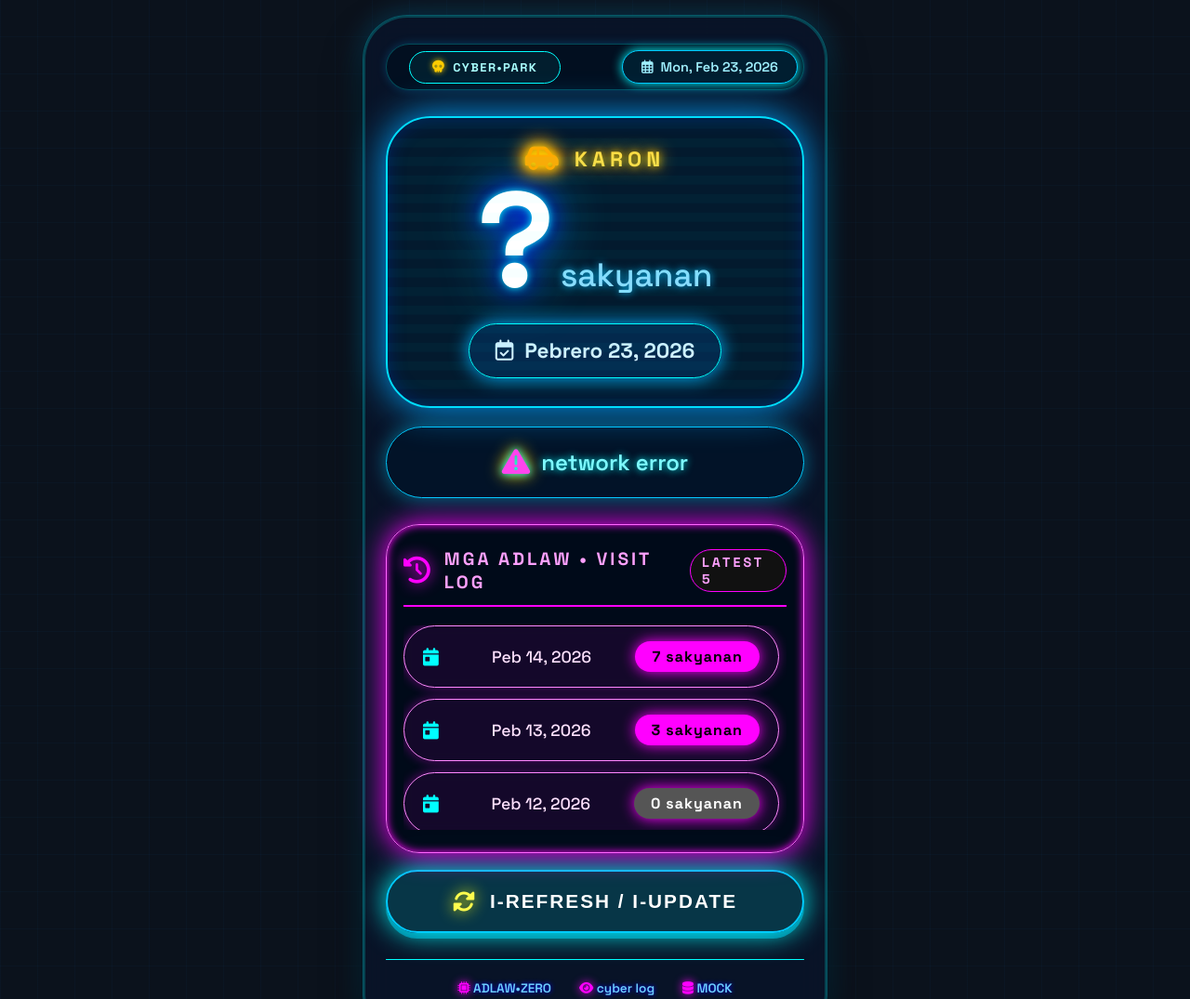
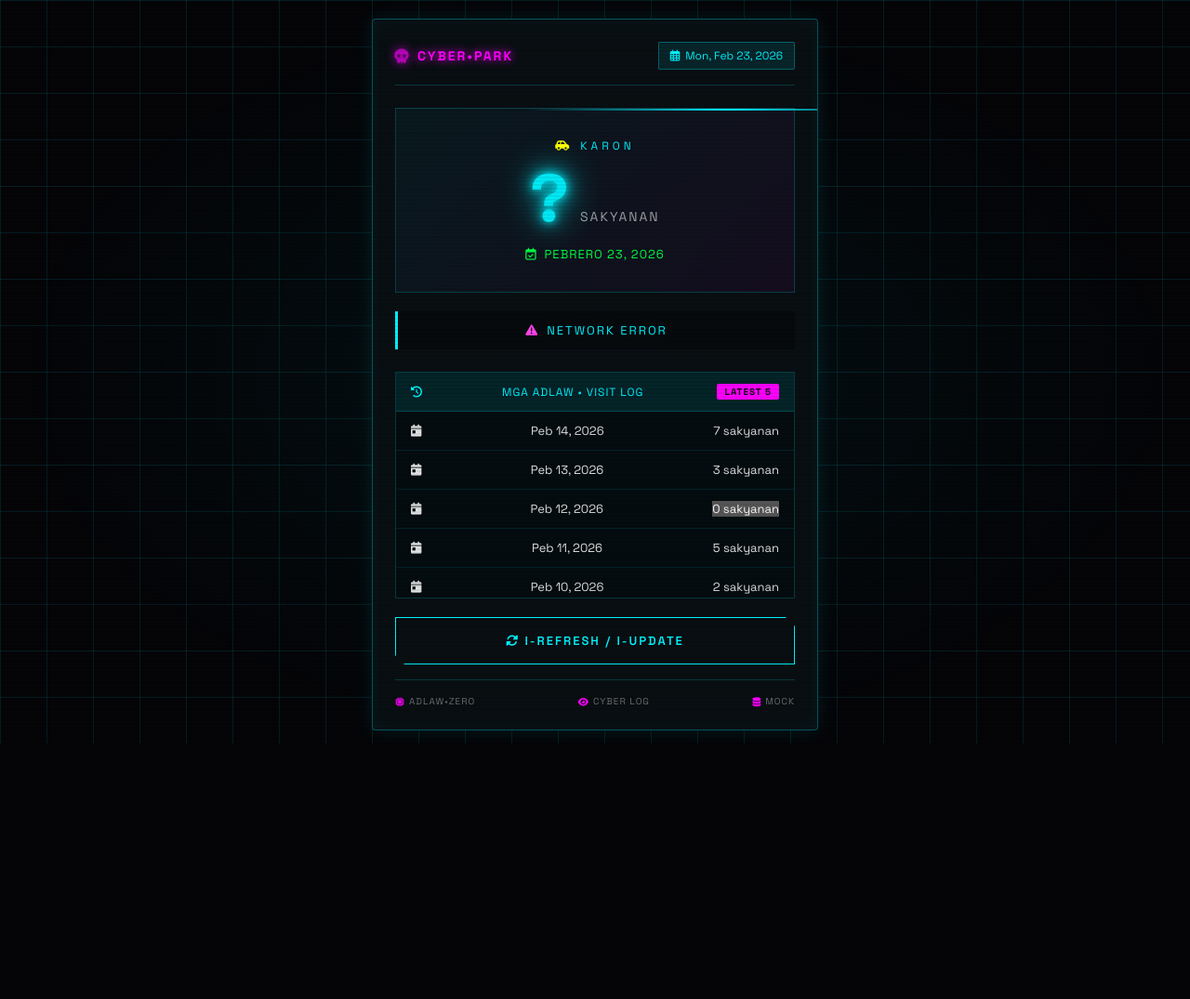
Before and after one commit to Jurlano/IOT, a website: page IOT-PARKING/index.html in a window 1280 px wide. Shown: the top 1075 px of the page at 93% size. After the commit the page ends 806 px from the top, so only its background shows below. Drawn offline with Linux system fonts and the light colour scheme; no server answers.

Commit message:
Update style.css for cyberpunk design enhancements
Refactor CSS for cyberpunk theme and add root variables.

```diff
--- a/IOT-PARKING/style.css
+++ b/IOT-PARKING/style.css
@@ -1,5 +1,15 @@
-/* ===== style.css ===== */
-/* === CYBERPUNK DESIGN · ZERO VISITORS? LISTA NINJA === */
+/* ===== CYBERPUNK ROOT VARIABLES ===== */
+:root {
+    --neon-cyan: #00f3ff;
+    --neon-pink: #ff00ff;
+    --neon-green: #00ff41;
+    --neon-yellow: #ffff00;
+    --dark-bg: #0a0a0f;
+    --darker-bg: #050508;
+    --panel-bg: rgba(10, 15, 20, 0.95);
+    --grid-color: rgba(0, 243, 255, 0.1);
+}
+
 * {
     margin: 0;
     padding: 0;
@@ -7,341 +17,483 @@
 }
 
 body {
-    font-family: 'Space Grotesk', 'Inter', sans-serif;
-    background: #0b121c;
-    background-image:
-        linear-gradient(0deg, rgba(2, 150, 255, 0.03) 1px, transparent 1px),
-        linear-gradient(90deg, rgba(2, 150, 255, 0.03) 1px, transparent 1px);
-    background-size: 40px 40px;
+    font-family: 'Space Grotesk', 'Inter', monospace;
+    background: var(--darker-bg);
+    color: #e0e0e0;
     min-height: 100vh;
-    display: flex;
-    align-items: center;
-    justify-content: center;
-    padding: 16px;
-    color: #c0e0ff;
-}
-
-.parking-container {
-    max-width: 500px;
-    width: 100%;
-    margin: 0 auto;
+    overflow-x: hidden;
     position: relative;
 }
 
-.park-card {
-    background: rgba(10, 20, 40, 0.85);
-    backdrop-filter: blur(15px) saturate(180%);
-    -webkit-backdrop-filter: blur(15px) saturate(180%);
-    border-radius: 48px 48px 32px 32px;
-    box-shadow: 0 20px 40px rgba(0, 0, 0, 0.8), 0 0 0 2px rgba(0, 255, 255, 0.2) inset, 0 0 30px rgba(0, 180, 255, 0.3);
-    padding: 30px 24px;
-    border: 1px solid rgba(0, 255, 255, 0.3);
+/* ===== SCANLINE OVERLAY ===== */
+body::before {
+    content: '';
+    position: fixed;
+    top: 0;
+    left: 0;
+    width: 100%;
+    height: 100%;
+    background: linear-gradient(
+        to bottom,
+        rgba(255,255,255,0) 50%,
+        rgba(0,0,0,0.2) 50%
+    );
+    background-size: 100% 4px;
+    pointer-events: none;
+    z-index: 9999;
+    opacity: 0.3;
 }
 
+/* ===== BACKGROUND GRID ===== */
+body::after {
+    content: '';
+    position: fixed;
+    top: 0;
+    left: 0;
+    width: 100%;
+    height: 100%;
+    background-image:
+        linear-gradient(var(--grid-color) 1px, transparent 1px),
+        linear-gradient(90deg, var(--grid-color) 1px, transparent 1px);
+    background-size: 50px 50px;
+    pointer-events: none;
+    z-index: -1;
+}
+
+/* ===== CONTAINER ===== */
+.parking-container {
+    min-height: 100vh;
+    display: flex;
+    justify-content: center;
+    align-items: center;
+    padding: 20px;
+    background: radial-gradient(ellipse at center, rgba(0, 243, 255, 0.05) 0%, transparent 70%);
+}
+
+/* ===== MAIN CARD ===== */
+.park-card {
+    width: 100%;
+    max-width: 480px;
+    background: var(--panel-bg);
+    border: 1px solid rgba(0, 243, 255, 0.3);
+    border-radius: 4px;
+    padding: 24px;
+    position: relative;
+    overflow: hidden;
+    box-shadow:
+        0 0 20px rgba(0, 243, 255, 0.1),
+        inset 0 0 20px rgba(0, 243, 255, 0.05);
+    backdrop-filter: blur(10px);
+}
+
+/* Corner decorations */
+.park-card::before,
+.park-card::after {
+    content: '';
+    position: absolute;
+    width: 20px;
+    height: 20px;
+    border: 2px solid var(--neon-cyan);
+}
+
+.park-card::before {
+    top: -2px;
+    left: -2px;
+    border-right: none;
+    border-bottom: none;
+}
+
+.park-card::after {
+    bottom: -2px;
+    right: -2px;
+    border-left: none;
+    border-top: none;
+}
+
+/* ===== HEADER ===== */
 .adlaw-header {
     display: flex;
     justify-content: space-between;
     align-items: center;
-    margin-bottom: 28px;
-    background: rgba(0, 15, 30, 0.7);
-    padding: 6px 6px 6px 24px;
-    border-radius: 60px;
-    border: 1px solid #00ffff40;
-    box-shadow: 0 0 10px #00aaff40;
+    margin-bottom: 24px;
+    padding-bottom: 16px;
+    border-bottom: 1px solid rgba(0, 243, 255, 0.2);
 }
 
 .api-tag {
-    background: #00ffff10;
-    padding: 8px 24px;
-    border-radius: 60px;
-    font-size: 0.8rem;
-    font-weight: 700;
-    color: #aaffff;
-    display: inline-flex;
+    display: flex;
     align-items: center;
     gap: 8px;
-    letter-spacing: 1.5px;
-    border: 1px solid cyan;
+    font-family: 'Space Grotesk', monospace;
+    font-size: 14px;
+    font-weight: 700;
+    color: var(--neon-pink);
     text-transform: uppercase;
+    letter-spacing: 2px;
+    text-shadow: 0 0 10px var(--neon-pink);
 }
 
 .api-tag i {
-    color: #ffcc00;
-    text-shadow: 0 0 6px gold;
+    animation: pulse 2s infinite;
 }
 
 .date-badge {
-    background: #001e30;
-    padding: 8px 20px;
-    border-radius: 60px;
-    font-size: 0.9rem;
-    font-weight: 600;
-    color: #a0f0ff;
     display: flex;
     align-items: center;
-    gap: 8px;
-    border: 1px solid #00ccff;
-    box-shadow: 0 0 12px cyan;
+    gap: 6px;
+    font-family: 'Space Grotesk', monospace;
+    font-size: 12px;
+    color: var(--neon-cyan);
+    background: rgba(0, 243, 255, 0.1);
+    padding: 6px 12px;
+    border: 1px solid rgba(0, 243, 255, 0.3);
+    border-radius: 2px;
 }
 
+/* ===== MAIN COUNTER ===== */
 .today-counter {
-    background: rgba(0, 30, 50, 0.6);
-    border-radius: 48px;
-    padding: 30px 20px;
+    text-align: center;
+    padding: 32px 20px;
+    background: linear-gradient(135deg, rgba(0, 243, 255, 0.05) 0%, rgba(255, 0, 255, 0.05) 100%);
+    border: 1px solid rgba(0, 243, 255, 0.2);
     margin-bottom: 20px;
-    text-align: center;
-    border: 2px solid #00ddff;
-    box-shadow: 0 0 40px #00a6ff, inset 0 0 20px #003cff40;
     position: relative;
-    overflow: hidden;
 }
 
-.today-counter::after {
-    content: "";
+.today-counter::before {
+    content: '';
     position: absolute;
-    top: -50%;
-    left: -50%;
-    width: 200%;
-    height: 200%;
-    background: repeating-linear-gradient(0deg, transparent, transparent 10px, rgba(0,255,255,0.03) 10px, rgba(0,255,255,0.03) 20px);
-    pointer-events: none;
-    animation: scan 12s linear infinite;
+    top: 0;
+    left: -100%;
+    width: 100%;
+    height: 2px;
+    background: linear-gradient(90deg, transparent, var(--neon-cyan), transparent);
+    animation: scan 3s linear infinite;
 }
 
 @keyframes scan {
-    0% { transform: translateY(0); }
-    100% { transform: translateY(40px); }
+    0% { left: -100%; }
+    100% { left: 100%; }
 }
 
 .adlaw-label {
-    font-size: 1.4rem;
-    font-weight: 700;
-    color: #ffdd44;
+    font-family: 'Space Grotesk', monospace;
+    font-size: 12px;
+    color: var(--neon-cyan);
+    letter-spacing: 4px;
+    margin-bottom: 12px;
+    text-transform: uppercase;
     display: flex;
     align-items: center;
     justify-content: center;
-    gap: 12px;
-    text-transform: uppercase;
-    letter-spacing: 5px;
-    text-shadow: 0 0 10px gold, 0 0 20px orange;
+    gap: 8px;
 }
 
 .adlaw-label i {
-    color: #ffaa00;
-    font-size: 1.8rem;
-    filter: drop-shadow(0 0 8px orange);
+    color: var(--neon-yellow);
 }
 
 .adlaw-number {
-    font-size: 9rem;
+    font-family: 'Space Grotesk', monospace;
+    font-size: 72px;
     font-weight: 800;
-    color: #ffffff;
+    color: var(--neon-cyan);
+    text-shadow:
+        0 0 10px var(--neon-cyan),
+        0 0 20px var(--neon-cyan),
+        0 0 40px var(--neon-cyan);
     line-height: 1;
-    letter-spacing: -6px;
-    text-shadow: 0 0 10px cyan, 0 0 30px blue, 0 0 60px #00b7ff;
-    margin: 12px 0;
-    font-family: 'Space Grotesk', monospace;
+    display: inline-block;
+    animation: flicker 4s infinite;
+}
+
+@keyframes flicker {
+    0%, 100% { opacity: 1; }
+    50% { opacity: 0.95; }
+    52% { opacity: 0.5; }
+    54% { opacity: 1; }
 }
 
 .adlaw-unit {
-    font-size: 2.2rem;
-    font-weight: 500;
-    color: #88ddff;
+    font-family: 'Space Grotesk', monospace;
+    font-size: 14px;
+    color: rgba(255, 255, 255, 0.6);
     margin-left: 8px;
-    letter-spacing: 0px;
-    text-shadow: 0 0 8px deepskyblue;
+    text-transform: uppercase;
+    letter-spacing: 2px;
 }
 
 .today-date-highlight {
-    font-size: 1.4rem;
-    font-weight: 700;
-    color: #d0f0ff;
-    background: rgba(0, 128, 255, 0.15);
-    padding: 14px 28px;
-    border-radius: 60px;
-    display: inline-flex;
+    margin-top: 16px;
+    font-family: 'Space Grotesk', monospace;
+    font-size: 13px;
+    color: var(--neon-green);
+    display: flex;
     align-items: center;
-    gap: 12px;
-    margin-top: 18px;
-    border: 1px solid cyan;
-    box-shadow: 0 0 20px #00b3ff;
+    justify-content: center;
+    gap: 8px;
+    text-transform: uppercase;
+    letter-spacing: 1px;
 }
 
+/* ===== STATUS MESSAGE ===== */
 .status-message {
-    background: rgba(0, 20, 40, 0.8);
-    border-radius: 40px;
-    padding: 22px 24px;
-    margin-bottom: 28px;
     text-align: center;
-    border: 1px solid #0cf;
-    box-shadow: 0 0 20px #00ccff80;
+    margin-bottom: 24px;
+    padding: 12px;
+    background: rgba(0, 0, 0, 0.3);
+    border-left: 3px solid var(--neon-cyan);
 }
 
 .status-text {
-    font-size: 1.5rem;
-    font-weight: 600;
-    color: #7df9ff;
+    font-family: 'Space Grotesk', monospace;
+    font-size: 13px;
+    color: var(--neon-cyan);
+    text-transform: uppercase;
+    letter-spacing: 2px;
     display: flex;
     align-items: center;
     justify-content: center;
-    gap: 12px;
-    text-shadow: 0 0 8px cyan;
+    gap: 8px;
 }
 
-.status-text i {
-    color: #ffbb2b;
-    font-size: 1.9rem;
-    filter: drop-shadow(0 0 8px gold);
+.status-text.scanning {
+    animation: blink 1s infinite;
 }
 
+@keyframes blink {
+    0%, 50% { opacity: 1; }
+    51%, 100% { opacity: 0.3; }
+}
+
+/* ===== HISTORY SECTION ===== */
 .history-section {
-    background: rgba(0, 10, 25, 0.9);
-    border-radius: 36px;
-    padding: 24px 18px;
-    margin-top: 24px;
-    margin-bottom: 18px;
-    border: 1px solid #ff66ff;
-    box-shadow: 0 0 30px #f0f, inset 0 0 10px magenta;
-    backdrop-filter: blur(5px);
+    margin-bottom: 20px;
+    border: 1px solid rgba(0, 243, 255, 0.2);
+    background: rgba(0, 10, 15, 0.5);
 }
 
 .history-header {
     display: flex;
     align-items: center;
-    gap: 12px;
-    color: #ffa0ff;
-    font-size: 1.2rem;
-    font-weight: 700;
+    justify-content: space-between;
+    padding: 12px 16px;
+    background: rgba(0, 243, 255, 0.1);
+    border-bottom: 1px solid rgba(0, 243, 255, 0.2);
+    font-family: 'Space Grotesk', monospace;
+    font-size: 12px;
+    color: var(--neon-cyan);
     text-transform: uppercase;
-    letter-spacing: 3px;
-    margin-bottom: 20px;
-    border-bottom: 2px solid magenta;
-    padding-bottom: 12px;
+    letter-spacing: 1px;
 }
 
 .history-header i {
-    font-size: 1.8rem;
-    color: magenta;
-    text-shadow: 0 0 15px magenta;
+    margin-right: 6px;
 }
 
 .latest-badge {
-    margin-left: auto;
-    font-size: 0.9rem;
-    background: #111;
-    padding: 4px 12px;
-    border-radius: 30px;
-    border: 1px solid magenta;
+    font-size: 10px;
+    background: var(--neon-pink);
+    color: var(--dark-bg);
+    padding: 2px 8px;
+    border-radius: 2px;
+    font-weight: 700;
 }
 
 .history-list {
     list-style: none;
-    display: flex;
-    flex-direction: column;
-    gap: 12px;
-    max-height: 220px;
+    max-height: 200px;
     overflow-y: auto;
-    padding-right: 8px;
-    scrollbar-width: thin;
-    scrollbar-color: cyan #00152a;
-}
-
-.history-list li {
-    background: rgba(255, 0, 255, 0.08);
-    padding: 16px 20px;
-    border-radius: 40px;
-    display: flex;
-    align-items: center;
-    justify-content: space-between;
-    font-size: 1.1rem;
-    font-weight: 500;
-    border: 1px solid #ff88ff;
-    box-shadow: 0 0 12px #ff00ff60;
-    color: #ffe2ff;
-    backdrop-filter: blur(4px);
-}
-
-.history-list li i {
-    color: #0ff;
-    margin-right: 10px;
-    font-size: 1.2rem;
-}
-
-.history-badge {
-    background: magenta;
-    color: black;
-    font-weight: 800;
-    padding: 6px 18px;
-    border-radius: 40px;
-    font-size: 1rem;
-    box-shadow: 0 0 15px magenta;
-    letter-spacing: 1px;
-}
-
-.refresh-btn {
-    width: 100%;
-    background: rgba(0, 255, 255, 0.15);
-    border: 2px solid #0cf;
-    border-radius: 100px;
-    padding: 20px;
-    font-size: 1.3rem;
-    font-weight: 700;
-    color: white;
-    display: flex;
-    align-items: center;
-    justify-content: center;
-    gap: 14px;
-    margin-top: 8px;
-    box-shadow: 0 0 30px cyan, 0 6px 0 #006b8e;
-    transition: 0.08s linear;
-    cursor: pointer;
-    text-transform: uppercase;
-    letter-spacing: 2px;
-}
-
-.refresh-btn i {
-    font-size: 1.5rem;
-    color: #fffc4d;
-    filter: drop-shadow(0 0 8px yellow);
-}
-
-.refresh-btn:active {
-    transform: translateY(5px);
-    box-shadow: 0 0 40px cyan, 0 1px 0 #006b8e;
-}
-
-.footer {
-    margin-top: 28px;
-    text-align: center;
-    font-size: 0.85rem;
-    color: #6dd0ff;
-    border-top: 1px solid cyan;
-    padding-top: 22px;
-    display: flex;
-    justify-content: center;
-    gap: 30px;
-    font-weight: 600;
-    text-shadow: 0 0 5px blue;
-}
-
-.footer i {
-    color: #f0f;
-    text-shadow: 0 0 10px magenta;
 }
 
 .history-list::-webkit-scrollbar {
     width: 6px;
 }
+
 .history-list::-webkit-scrollbar-track {
-    background: #001a2f;
-}
-.history-list::-webkit-scrollbar-thumb {
-    background: cyan;
-    border-radius: 10px;
-    box-shadow: inset 0 0 6px blue;
+    background: rgba(0, 0, 0, 0.3);
 }
 
-@media (max-width: 400px) {
-    .adlaw-number { font-size: 7rem; }
-    .status-text { font-size: 1.2rem; }
+.history-list::-webkit-scrollbar-thumb {
+    background: var(--neon-cyan);
 }
+
+.history-list li {
+    display: flex;
+    justify-content: space-between;
+    align-items: center;
+    padding: 12px 16px;
+    border-bottom: 1px solid rgba(0, 243, 255, 0.1);
+    font-family: 'Space Grotesk', monospace;
+    font-size: 13px;
+    transition: all 0.3s;
+}
+
+.history-list li:hover {
+    background: rgba(0, 243, 255, 0.05);
+    padding-left: 20px;
+}
+
+.history-list li:last-child {
+    border-bottom: none;
+}
+
+.log-date {
+    color: rgba(255, 255, 255, 0.6);
+    display: flex;
+    align-items: center;
+    gap: 6px;
+}
+
+.log-date i {
+    color: var(--neon-cyan);
+    font-size: 10px;
+}
+
+.log-count {
+    color: var(--neon-cyan);
+    font-weight: 700;
+    font-size: 14px;
+    text-shadow: 0 0 5px var(--neon-cyan);
+}
+
+/* ===== REFRESH BUTTON ===== */
+.refresh-btn {
+    width: 100%;
+    padding: 16px;
+    background: transparent;
+    border: 1px solid var(--neon-cyan);
+    color: var(--neon-cyan);
+    font-family: 'Space Grotesk', monospace;
+    font-size: 13px;
+    font-weight: 600;
+    text-transform: uppercase;
+    letter-spacing: 2px;
+    cursor: pointer;
+    position: relative;
+    overflow: hidden;
+    transition: all 0.3s;
+    margin-bottom: 16px;
+    clip-path: polygon(
+        0 0,
+        calc(100% - 10px) 0,
+        100% 10px,
+        100% 100%,
+        10px 100%,
+        0 calc(100% - 10px)
+    );
+}
+
+.refresh-btn:hover {
+    background: var(--neon-cyan);
+    color: var(--dark-bg);
+    box-shadow: 0 0 20px var(--neon-cyan);
+    text-shadow: none;
+}
+
+.refresh-btn:active {
+    transform: scale(0.98);
+}
+
+.refresh-btn.spinning i {
+    animation: spin 1s linear infinite;
+}
+
+@keyframes spin {
+    from { transform: rotate(0deg); }
+    to { transform: rotate(360deg); }
+}
+
+/* ===== FOOTER ===== */
+.footer {
+    display: flex;
+    justify-content: space-between;
+    align-items: center;
+    padding-top: 16px;
+    border-top: 1px solid rgba(0, 243, 255, 0.2);
+    font-family: 'Space Grotesk', monospace;
+    font-size: 10px;
+    color: rgba(255, 255, 255, 0.4);
+    text-transform: uppercase;
+    letter-spacing: 1px;
+}
+
+.footer span {
+    display: flex;
+    align-items: center;
+    gap: 4px;
+}
+
+.footer i {
+    color: var(--neon-pink);
+}
+
+/* ===== GLITCH EFFECT CLASS ===== */
+.glitch {
+    position: relative;
+}
+
+.glitch::before,
+.glitch::after {
+    content: attr(data-text);
+    position: absolute;
+    top: 0;
+    left: 0;
+    width: 100%;
+    height: 100%;
+}
+
+.glitch::before {
+    left: 2px;
+    text-shadow: -2px 0 var(--neon-pink);
+    clip: rect(24px, 550px, 90px, 0);
+    animation: glitch-anim 3s infinite linear alternate-reverse;
+}
+
+.glitch::after {
+    left: -2px;
+    text-shadow: -2px 0 var(--neon-cyan);
+    clip: rect(85px, 550px, 140px, 0);
+    animation: glitch-anim2 2.5s infinite linear alternate-reverse;
+}
+
+@keyframes glitch-anim {
+    0% { clip: rect(10px, 9999px, 85px, 0); }
+    20% { clip: rect(63px, 9999px, 12px, 0); }
+    40% { clip: rect(25px, 9999px, 95px, 0); }
+    60% { clip: rect(85px, 9999px, 45px, 0); }
+    80% { clip: rect(45px, 9999px, 75px, 0); }
+    100% { clip: rect(15px, 9999px, 95px, 0); }
+}
+
+@keyframes glitch-anim2 {
+    0% { clip: rect(65px, 9999px, 99px, 0); }
+    20% { clip: rect(15px, 9999px, 55px, 0); }
+    40% { clip: rect(85px, 9999px, 15px, 0); }
+    60% { clip: rect(35px, 9999px, 75px, 0); }
+    80% { clip: rect(95px, 9999px, 35px, 0); }
+    100% { clip: rect(55px, 9999px, 85px, 0); }
+}
+
+/* ===== PULSE ANIMATION ===== */
+@keyframes pulse {
+    0%, 100% { opacity: 1; transform: scale(1); }
+    50% { opacity: 0.7; transform: scale(1.1); }
+}
+
+/* ===== RESPONSIVE ===== */
+@media (max-width: 480px) {
+    .park-card {
+        padding: 16px;
+    }
+
+    .adlaw-number {
+        font-size: 56px;
+    }
+
+    .footer {
+        flex-direction: column;
+        gap: 8px;
+        text-align: center;
+    }
+}
```
